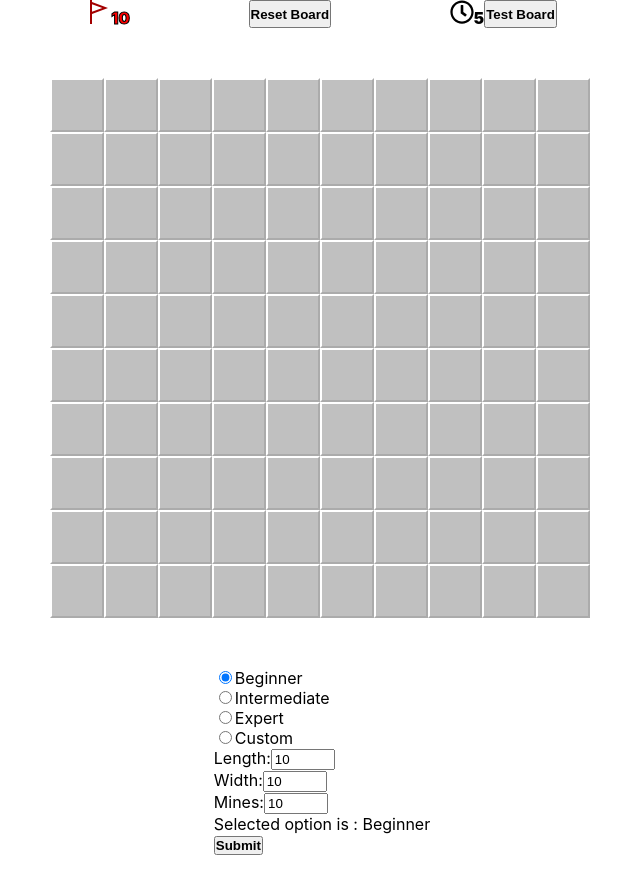
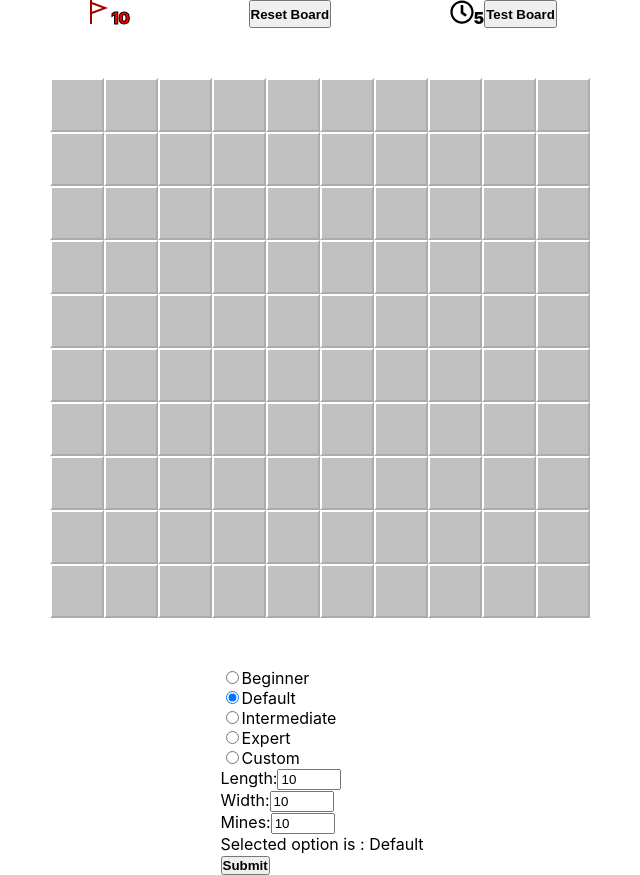
Before and after one commit to jsmithb117/minesweeper, a React (Create React App) app: page / in a window 1280 px wide. Shown: the whole page, without its empty margins (318-958 px from the left). Built offline with nearby package versions, Linux system fonts and the light colour scheme.

Commit message:
Added 'Default' radio button as default

```diff
--- a/src/components/Form.tsx
+++ b/src/components/Form.tsx
@@ -9,15 +9,16 @@ import {
 const Form = () => {
   const dispatch = useDispatch();
   const beginner = 'Beginner';
+  const defaultVal = 'Default';
   const intermediate = 'Intermediate';
   const expert = 'Expert';
   const custom = 'Custom';
 
-  const [selected, setSelected] = useState(beginner);
+  const [selected, setSelected] = useState(defaultVal);
   const [length, setStateLength] = useState(10);
   const [width, setStateWidth] = useState(10);
   const [mines, setStateMines] = useState(10);
- //TESTME -->
+
   const formSubmit = (e: React.FormEvent<EventTarget>) => {
     e.preventDefault();
 
@@ -32,6 +33,11 @@ const Form = () => {
       setStateWidth(8);
       setStateMines(8);
     }
+    if (val === defaultVal) {
+      setStateLength(10);
+      setStateWidth(10);
+      setStateMines(10);
+    }
     if (val === intermediate) {
       setStateLength(13);
       setStateWidth(15);
@@ -44,19 +50,29 @@ const Form = () => {
     }
     setSelected(e.target.value);
   };
- //<-- TESTME
   return (
     <div className="appchild form">
-      <form onSubmit={formSubmit}>
+      <form onSubmit={(e) => formSubmit(e)}>
         <div className="radio beginner">
           <label>
             <input
               type="radio"
               value={beginner}
               checked={selected === beginner}
-              onChange={onRadioChange}
+              onChange={(e) => onRadioChange(e)}
             />
             {beginner}
+          </label>
+        </div>
+        <div className="radio default">
+          <label>
+            <input
+              type="radio"
+              value={defaultVal}
+              checked={selected === defaultVal}
+              onChange={(e) => onRadioChange(e)}
+            />
+            {defaultVal}
           </label>
         </div>
         <div className="radio intermediate">
@@ -125,7 +141,7 @@ const Form = () => {
         <div className="radio selected">
           Selected option is : {selected}
         </div>
-        <button className="btn btn-default" type="submit">
+        <button className="submitradio" type="submit">
           Submit
         </button>
       </form>
```
